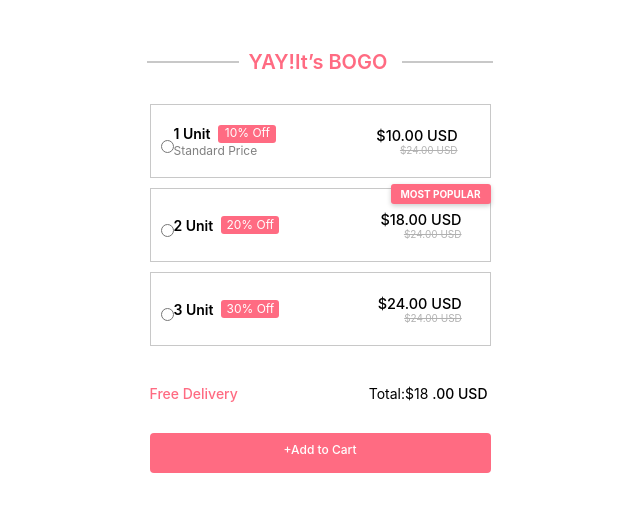
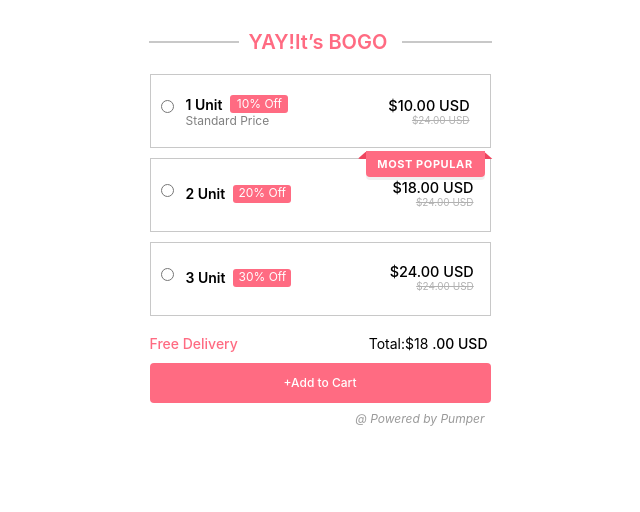
Before and after one commit to priya-bhondwe/Interaction-box, a plain HTML site: page index.html in a window 1280 px wide. Shown: the whole page, without its empty margins (320-960 px from the left). Drawn offline with Linux system fonts and the light colour scheme.

Commit message:
some style chnages

```diff
--- a/index.html
+++ b/index.html
@@ -159,7 +159,11 @@
                 </div>
               </div>
             </div>
-            <div class="most-popular">MOST POPULAR</div>
+
+            <div class="ribbon-wrapper">
+              <div class="ribbon-slab"></div>
+              <div class="ribbon-main">MOST POPULAR</div>
+            </div>
           </label>
         </div>
 
@@ -242,6 +246,9 @@
       <div class="cart">
         <p><span>+</span>Add to Cart</p>
       </div>
+      <div class="powered-container">
+        <p class="powered">@ Powered by Pumper</p>
+      </div>
     </div>
     <script src="index.js"></script>
   </body>
--- a/style.css
+++ b/style.css
@@ -4,11 +4,11 @@
   box-sizing: border-box;
 }
 body {
-  overflow: hidden;
+  overflow: auto;
 }
 
 .container {
-  margin: 50px auto;
+  margin: 30px auto;
   overflow-x: hidden;
   max-width: 1000px;
   width: 100%;
@@ -16,7 +16,7 @@ body {
   justify-content: center;
   flex-direction: column;
   align-items: center;
-  gap: 20px;
+  gap: 10px;
 }
 
 .title {
@@ -42,15 +42,12 @@ body {
   color: #ff6b82;
 }
 
+/* Title lines */
 .left-line,
 .right-line {
-  width: 91.64729309082065px;
-  height: 2.5230795586139816e-7px;
-  top: 51.59px;
-  left: 59px;
-  border-width: 0.9px;
-  rotate: -0 deg;
-  border: 0.9px solid #c8c8c8;
+  width: 90px;
+  height: 1px;
+  border: 1px solid #c8c8c8;
 }
 
 .big-box {
@@ -68,25 +65,28 @@ body {
   background: #ffffff;
   border: 0.9px solid #c8c8c8;
   display: flex;
-  align-items: center;
+  align-items: flex-start;
   padding: 10px;
+  gap: 12px;
   transition: all 0.3s ease-in-out;
   cursor: pointer;
   position: relative;
   min-height: 74px;
 }
 .input {
-  margin-top: 10px;
+  margin-top: 15px !important;
 }
 
 .radio-box.expanded {
   height: 174px;
   background: #fff9fa;
   border: 2px solid #ff6b82;
+  align-items: flex-start !important;
 }
 
 .content {
   width: 140%;
+  padding-top: 10px;
   display: flex;
   justify-content: space-between;
   align-items: center;
@@ -132,7 +132,6 @@ body {
   border-radius: 1px;
   background: #ff6b82;
   color: #ffffff;
-
   font-family: "Inter", sans-serif;
   font-weight: 400;
   font-size: 12px;
@@ -159,7 +158,6 @@ body {
   font-weight: 500;
   font-size: 14.46px;
   color: #000;
-
   border-radius: 3px;
   text-align: center;
 }
@@ -215,12 +213,10 @@ select {
   width: 341px;
   display: flex;
   justify-content: space-between;
-  padding: 10px 0px 10px 0px;
 }
 .delivery {
   height: 17px;
-  top: 460px;
-  /* left: 58px; */
+  top: 390px;
   font-family: Inter;
   font-weight: 500;
   font-size: 14px;
@@ -232,7 +228,6 @@ select {
 .delivery-amount {
   height: 17px;
   top: 460px;
-  /* left: 274px; */
   font-family: Inter;
   font-weight: 400;
   font-size: 14px;
@@ -255,8 +250,8 @@ select {
   top: 497px;
   left: 58px;
   border-radius: 4px;
-  padding: 10px;
-  gap: 8px;
+  text-align: center;
+  align-items: center;
   background: #ff6b82;
   display: flex;
   justify-content: center;
@@ -271,19 +266,73 @@ select {
   letter-spacing: 0%;
   color: #ffffff;
 }
-.most-popular {
-  width: 100px;
-  height: 20px;
+
+.radio-box {
+  position: relative;
+}
+
+.ribbon-wrapper {
+  position: absolute;
+  top: -7px;
+  right: -3px;
+  width: 135px;
+  height: 36px;
+  pointer-events: none;
+  z-index: 100;
+  overflow: visible;
+}
+
+.ribbon-slab {
+  position: absolute;
+  top: 0;
+  right: 0;
+  width: 135px;
+  height: 7px;
+  background: #ef445e;
+  z-index: 1;
+  clip-path: polygon(8px 0, calc(100% - 8px) 0, 100% 100%, 0 100%);
+  box-shadow: 0 2px 0 rgba(0, 0, 0, 0.03);
+  border-radius: 2px;
+}
+
+.ribbon-main {
+  position: absolute;
+  top: -1px;
+  left: 8px;
+  width: 119px;
+  height: 26px;
   background: #ff6b82;
-  color: #ffffff;
+  color: #fff;
+  display: flex;
+  align-items: center;
+  justify-content: center;
   font-family: Inter, sans-serif;
   font-weight: 700;
-  font-size: 10px;
-  line-height: 20px;
-  text-align: center;
-  position: absolute;
-  top: -5px;
-  right: -1px;
-  border-radius: 3px;
-  box-shadow: 0 2px 5px rgba(0, 0, 0, 0.2);
+  font-size: 11px;
+  letter-spacing: 0.6px;
+  text-transform: uppercase;
+  z-index: 2;
+  border-bottom-left-radius: 4px;
+  border-bottom-right-radius: 4px;
+  box-shadow: 0 3px 0 rgba(0, 0, 0, 0.06);
+  user-select: none;
+  pointer-events: none;
 }
+
+.powered-container {
+  width: 341px;
+  display: flex;
+  justify-content: flex-end;
+  padding-right: 6px;
+}
+
+.powered {
+  margin: 0;
+  font-family: "Inter", sans-serif;
+  font-style: italic;
+  font-weight: 400;
+  font-size: 12px;
+  line-height: 15px;
+  color: rgba(0, 0, 0, 0.4);
+  transform: translateY(-2px);
+}
```
